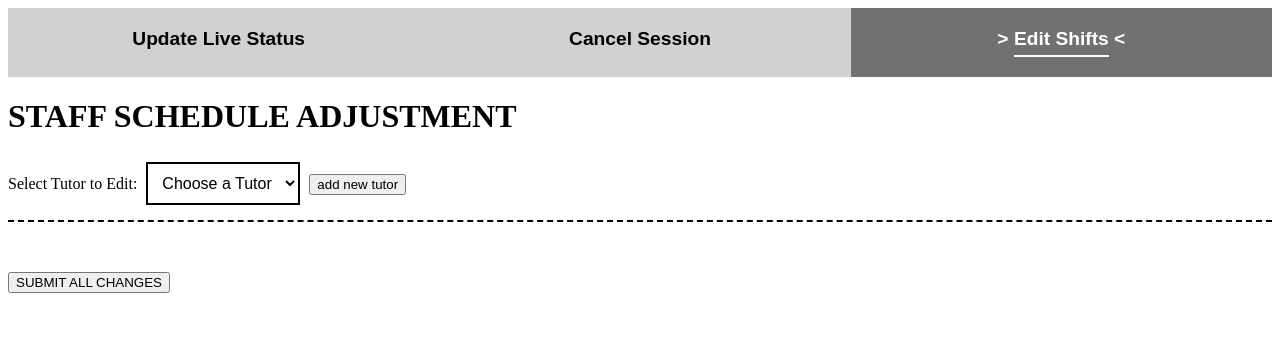
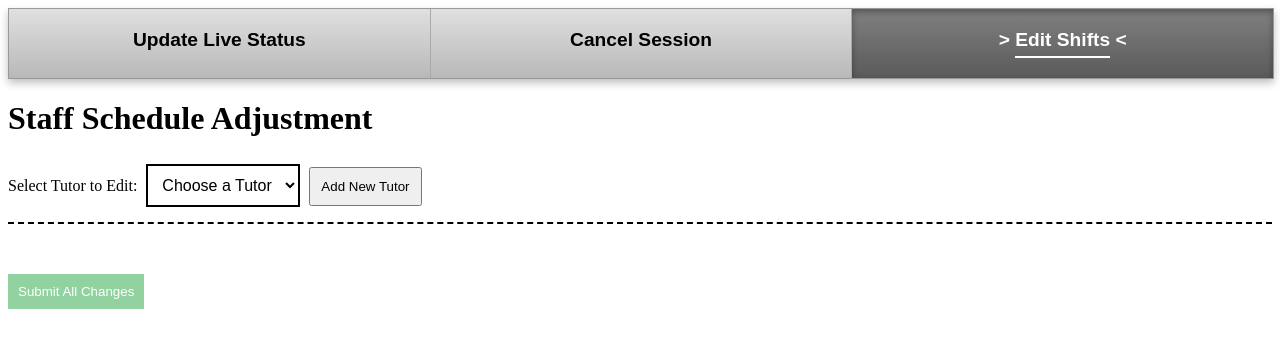
Before and after one commit to eucrasiaa/JSW-SWE-Project, a Flask app: page /staff-edit in a window 1280 px wide. Shown: the top 348 px of the page. Run offline with Flask 3, Linux system fonts and the light colour scheme; data comes from the database, SQL or seed files in the repository.

Commit message:
Updated header and made submit button more dynamic
Header is same as staff.html

```diff
--- a/Docker/templates/staff-sessionedit.html
+++ b/Docker/templates/staff-sessionedit.html
@@ -4,11 +4,12 @@
     <meta charset="UTF-8">
     <title>Staff Schedule Adjustment</title>
     <style>
-
-.staff-header {
-  display: flex;
-  width: 100%;
-}
+        .staff-header {
+          display: flex;
+          width: 100%;
+          box-shadow: 0 4px 8px rgba(0,0,0,0.25);
+          border: 1px solid #999;
+        }
 
         .staff-btn {
           flex: 1;
@@ -18,26 +19,30 @@
           font-family: Arial, sans-serif;
           font-weight: bold;
           font-size: 1.2rem;
-          transition: background 0.3s;
+          transition: 0.3s;
           border: none;
-          background-color:  #d1d1d1;
+          background: linear-gradient(to bottom, #e0e0e0, #b8b8b8);
           color: black;
+          border-right: 1px solid #aaa;
+        }
 
+        .staff-btn:last-child {
+          border-right: none;
         }
+
         .currPage{
-          background-color: #717171;
+          background: linear-gradient(to bottom, #808080, #5a5a5a);
           color: white;
+          box-shadow: inset 0 3px 6px rgba(0,0,0,0.35);
+        }
 
-        }
         .currPage span{
           text-decoration: none;
           border-bottom: 2px solid white;
-
           padding-bottom: 5px;
           display: inline-block;
         }
 
-        /* MODERN CSS IS SOOOO FUN I LOVE MY CONDITIONALS */
         .staff-header:hover .currPage::before,
         .staff-header:hover .currPage::after {
           opacity: 0;
@@ -76,23 +81,23 @@
     </header>
 
     <div class="header-box">
-      <h1>STAFF SCHEDULE ADJUSTMENT</h1>
+      <h1>Staff Schedule Adjustment</h1>
       <label>Select Tutor to Edit:</label>
       <select id="tutor-select" onchange="fetchTutorSessions(this.value)">
         <option value="">Choose a Tutor</option>
       </select>
-      <button onclick="promptAddTutor()" style="">add new tutor</button>
+      <button onclick="promptAddTutor()" style="padding: 10px; cursor: pointer;">Add New Tutor</button>
+    </div>
+
+    <div id="add-shift-container" style="display:none; margin-bottom: 20px;">
+      <button onclick="addNewShift()" style="width: 100%;">Add New Shift</button>
     </div>
 
     <div id="editor-container">
     </div>
 
-    <div id="add-shift-container" style="display:none; margin-bottom: 20px;">
-      <button onclick="addNewShift()" style="width: 100%;">+ add new shift</button>
-    </div>
-
     <div style="margin-top: 50px;">
-      <button onclick="submitAllChanges()">SUBMIT ALL CHANGES</button>
+      <button id= "submit-btn" onclick="submitAllChanges()" style="padding: 10px; background: #28a745; color: white; border: none; opacity: 0.5;" disabled>Submit All Changes</button>
     </div>
 
     <script>
@@ -155,7 +160,7 @@
             <h3 style="margin-top:0;">Add Tutor</h3>
             <label style="display:block; margin-bottom:0.5rem;">
               Student ID:
-              <input type="text" id="tutor-id" placeholder="ex: UB12345" style="width:100%; box-sizing:border-box;">
+              <input type="text" id="tutor-id" placeholder="ex: AB12345" style="width:100%; box-sizing:border-box;">
             </label>
             <label style="display:block; margin-bottom:0.5rem;">
               First Name:
@@ -290,6 +295,8 @@
                 `;
           container.appendChild(div);
         });
+
+        updateSubmitButton();
       }
 
       function checkChange(id, field, value) {
@@ -305,6 +312,16 @@
         } else {
           event.target.classList.remove('changed');
         }
+
+        updateSubmitButton();
+      }
+
+      async function updateSubmitButton() {
+        const btn = document.getElementById('submit-btn');
+        const changedCount = document.querySelectorAll('.session-row .changed').length;
+        btn.disabled = changedCount === 0;
+        btn.style.opacity = changedCount === 0 ? "0.5" : "1";
+        btn.style.cursor = changedCount === 0 ? "default" : "pointer";
       }
 
       async function submitAllChanges() {
@@ -344,7 +361,7 @@
               //alert(`Success: ${result.message} wowowowow!!`);
               const currentTutorId = document.getElementById('tutor-select').value;
               fetchTutorSessions(currentTutorId);
-              alert("Success!")
+              alert("Shifts edited successfully!")
             } else {
               alert(`Error: ${result.error}`);
             }
```
